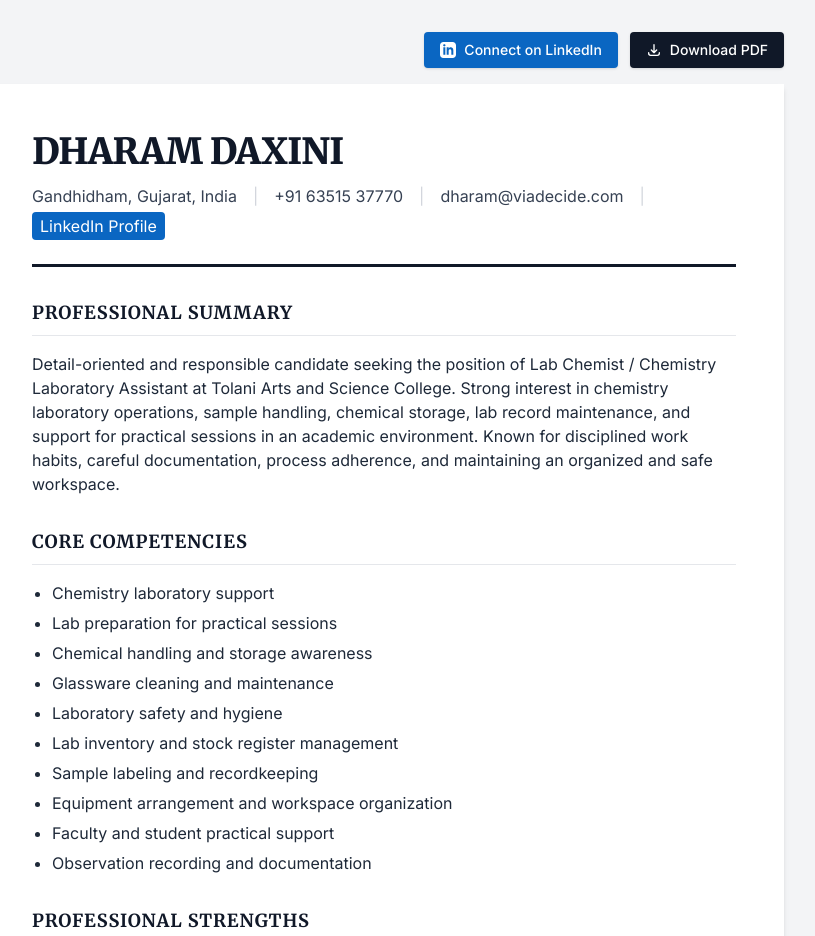
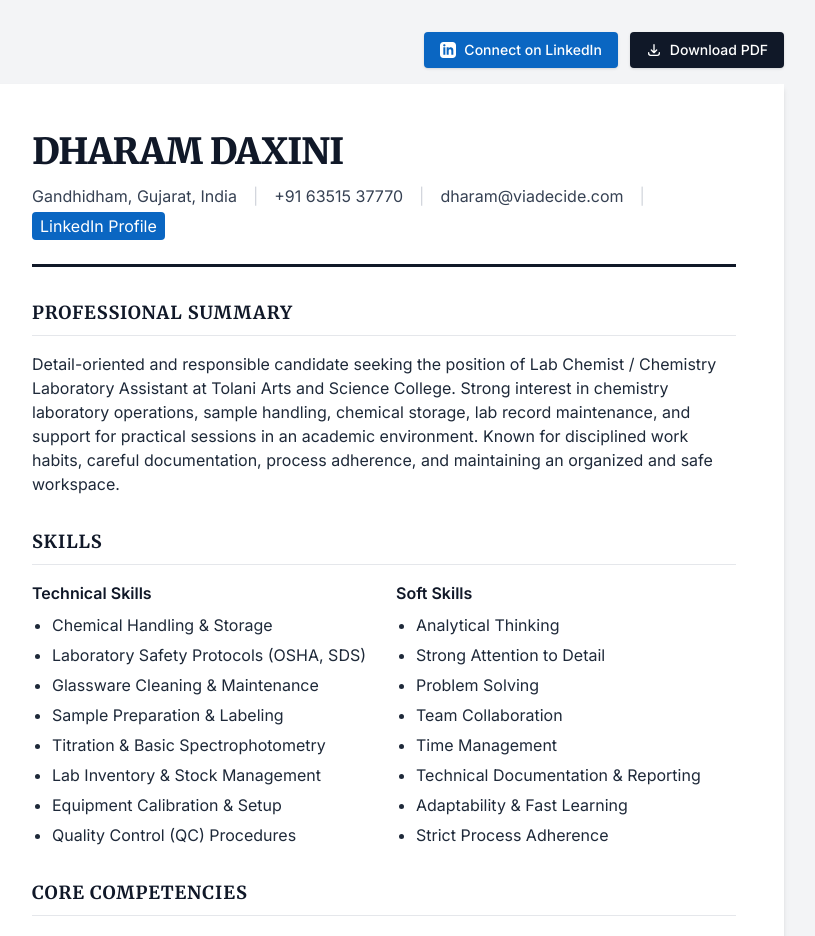
Before and after one commit to via-decide/Dharam-Daxini, a React (Vite) app: page / in a window 1280 px wide. Shown: the top 936 px of the page, without its empty margins (256-1071 px from the left). Built offline with nearby package versions, Linux system fonts and the light colour scheme.

Commit message:
feat: Add skills section to resume
Introduces a new "Skills" section with distinct categories for technical and soft skills. This provides a more comprehensive overview of the candidate's capabilities.

```diff
--- a/src/App.tsx
+++ b/src/App.tsx
@@ -54,6 +54,41 @@ export default function App() {
             <p className="text-sm sm:text-base text-gray-800">
               Detail-oriented and responsible candidate seeking the position of Lab Chemist / Chemistry Laboratory Assistant at Tolani Arts and Science College. Strong interest in chemistry laboratory operations, sample handling, chemical storage, lab record maintenance, and support for practical sessions in an academic environment. Known for disciplined work habits, careful documentation, process adherence, and maintaining an organized and safe workspace.
             </p>
+          </section>
+
+          {/* Skills */}
+          <section>
+            <h2 className="text-lg font-serif font-bold uppercase tracking-wider border-b border-gray-200 pb-2 mb-4 text-gray-900">
+              Skills
+            </h2>
+            <div className="grid grid-cols-1 sm:grid-cols-2 gap-6">
+              <div>
+                <h3 className="text-base font-bold text-gray-900 mb-2">Technical Skills</h3>
+                <ul className="space-y-1.5 text-sm sm:text-base text-gray-800 list-disc list-outside ml-5">
+                  <li>Chemical Handling & Storage</li>
+                  <li>Laboratory Safety Protocols (OSHA, SDS)</li>
+                  <li>Glassware Cleaning & Maintenance</li>
+                  <li>Sample Preparation & Labeling</li>
+                  <li>Titration & Basic Spectrophotometry</li>
+                  <li>Lab Inventory & Stock Management</li>
+                  <li>Equipment Calibration & Setup</li>
+                  <li>Quality Control (QC) Procedures</li>
+                </ul>
+              </div>
+              <div>
+                <h3 className="text-base font-bold text-gray-900 mb-2">Soft Skills</h3>
+                <ul className="space-y-1.5 text-sm sm:text-base text-gray-800 list-disc list-outside ml-5">
+                  <li>Analytical Thinking</li>
+                  <li>Strong Attention to Detail</li>
+                  <li>Problem Solving</li>
+                  <li>Team Collaboration</li>
+                  <li>Time Management</li>
+                  <li>Technical Documentation & Reporting</li>
+                  <li>Adaptability & Fast Learning</li>
+                  <li>Strict Process Adherence</li>
+                </ul>
+              </div>
+            </div>
           </section>
 
           {/* Core Competencies */}
```
